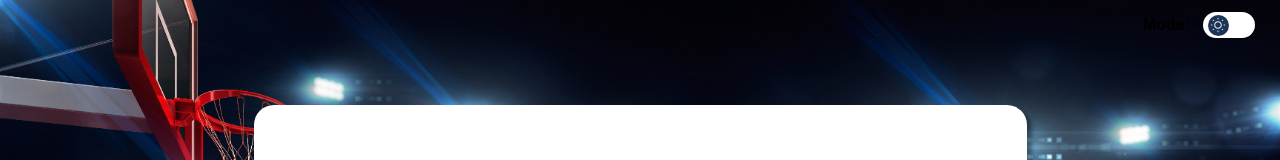
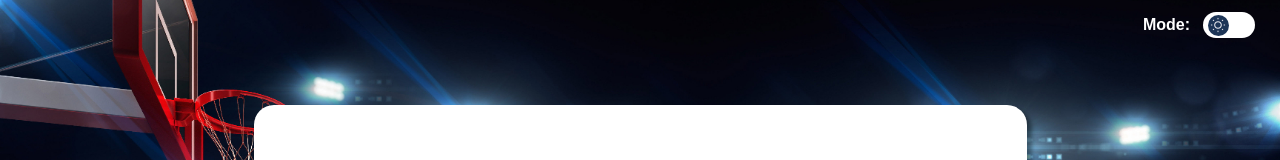
Before and after one commit to devxlabx/ref-quiz, a React (Create React App) app in the folder refquiz-front/: page / in a window 1280 px wide. Shown: the top 160 px of the page. Built offline with nearby package versions, Linux system fonts and the light colour scheme.

Commit message:
refactor: rewrite the toggle label color

```diff
--- a/refquiz-front/src/components/ui/ToggleTheme/index.tsx
+++ b/refquiz-front/src/components/ui/ToggleTheme/index.tsx
@@ -5,7 +5,7 @@ import { Moon, Sun } from '../../../config/icons'
 const ToggleLabel = styled.label`
   font-size: 16px;
   font-weight: 700;
-  color: ${({ theme }) => theme.colors.themeText};
+  color: white;
   display: flex;
   align-items: center;
   position: absolute;
```
